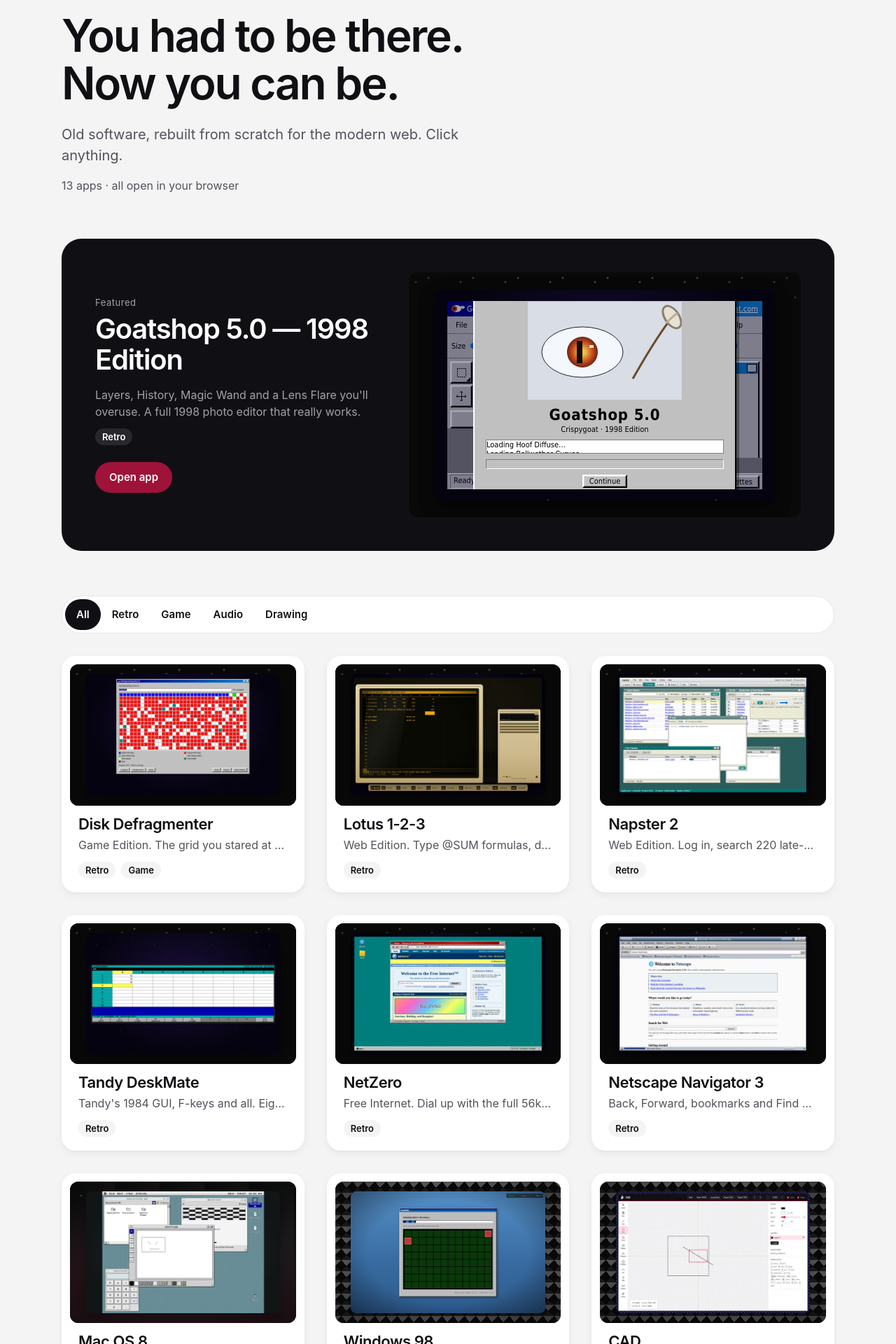
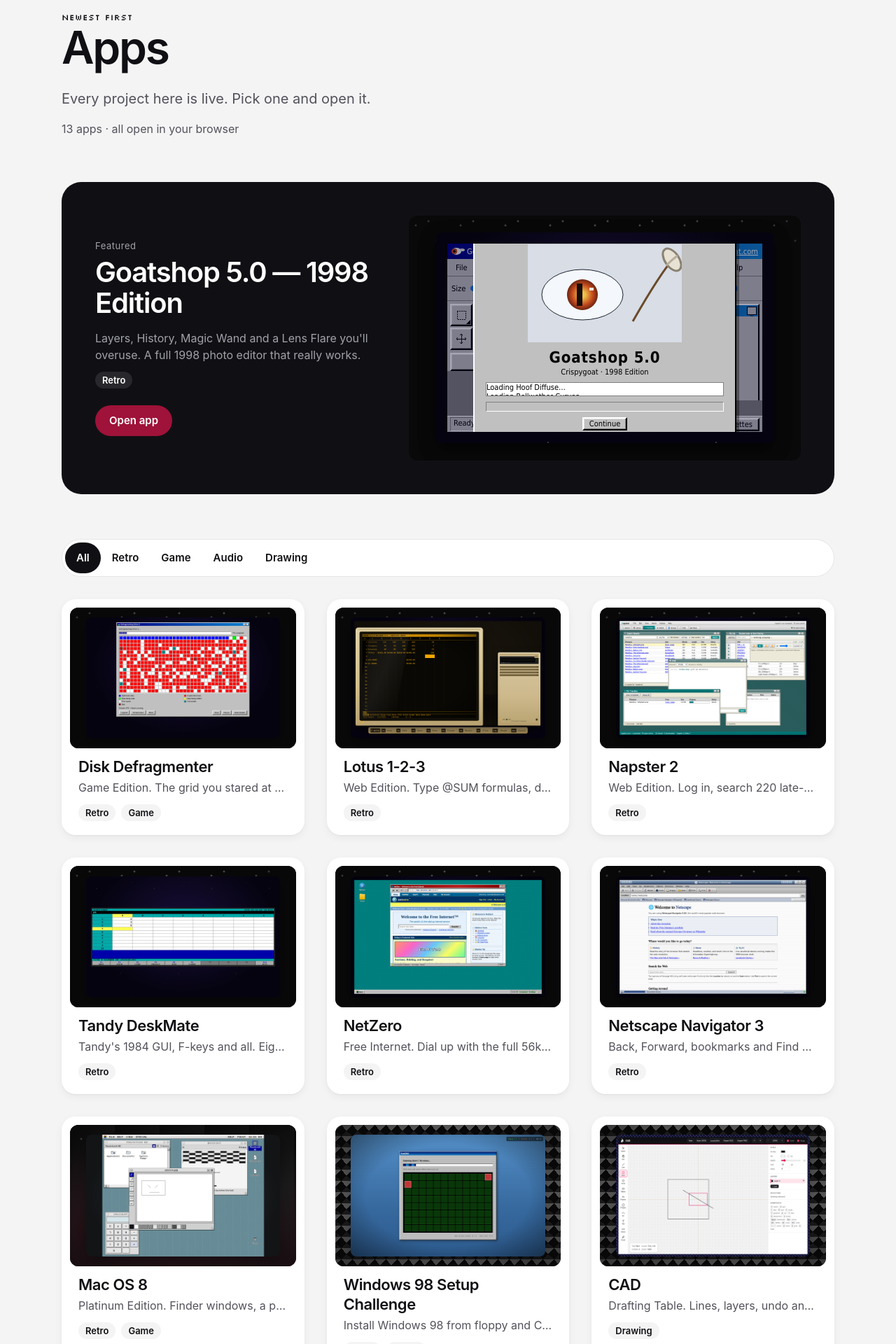
Before and after one commit to dzinesco/crispy, a React (Vite) app: page /portfolio in a window 1280 px wide. Shown: the part 160-2080 px from the top of the page at 70% size. Built offline with nearby package versions, Linux system fonts and the light colour scheme; no server answers; a web font is replaced by a local one.

Commit message:
Resolve with main: redesign Portfolio hero, test scripts union, Win98 time-to-beat copy; keep shipped Defrag (teaser slot back to 'Next up')

```diff
--- a/package.json
+++ b/package.json
@@ -11,6 +11,7 @@
     "build:goatshop": "vite build --config apps/goatshop/vite.config.js",
     "lint": "node scripts/lint.mjs",
     "test:macos8": "node tests/macos8.spec.mjs",
+    "test:site": "node tests/hits-guestbook.spec.mjs && node tests/tyler.spec.mjs",
     "test:deskmate": "node tests/deskmate.spec.mjs",
     "test:goatshop": "node tests/goatshop.spec.mjs",
     "test:defrag": "node tests/defrag.spec.mjs",
--- a/src/data/portfolio.js
+++ b/src/data/portfolio.js
@@ -1,6 +1,8 @@
 // Projects on /portfolio. One object is one app. See PORTFOLIO.md.
-// The homepage hero features `cad` when it is present, otherwise the first
-// shipped entry. The homepage Latest strip mixes shipped apps with posts.
+// The homepage flagship (Goatshop 5.0) shows featuredProject().
+// Shipped apps fill the rest of the homepage grid, newest first.
+// status: 'soon' stays off /portfolio. The Defrag teaser is the only
+// "under construction" block, and it is only on the homepage.
 //
 // demoHref    full navigation to a static app in public/demo/<slug>/
 // postHref    optional link to a blog post
@@ -101,8 +103,8 @@
   },
   {
     slug: 'windows98',
-    title: 'Windows 98 — Setup Challenge',
-    description: 'Install Windows 98 against the clock. Swap disks, type setup, survive ScanDisk. Win and you get ME.',
+    title: 'Windows 98 Setup Challenge',
+    description: 'Install Windows 98 from floppy and CD against the clock. Time to beat: 00:52. Survive ScanDisk, dodge the blue screen, and earn the ME boot.',
     tags: ['Retro', 'Browser', 'Game'],
     image: '/images/portfolio/windows98.png',
     imageAlt: 'ScanDisk window with a grid of disk sectors and two bad sectors flagged in red',
@@ -161,7 +163,6 @@
     description: 'On the bench now. It gets a link the day it actually works.',
     tags: [],
     status: 'soon',
-    bg: 'sparkle',
   },
 ];
 
--- a/src/pages/Portfolio.jsx
+++ b/src/pages/Portfolio.jsx
@@ -14,12 +14,6 @@
   cardTagline,
 } from '../data/portfolio.js';
 
-const SIZES = '(min-width:1024px) 560px, 100vw';
-
-function imageBase(src) {
-  return String(src || '').replace(/\.png$/, '');
-}
-
 function Shot({ project, priority = false }) {
   const [failed, setFailed] = useState(false);
   if (failed || !project?.image) {
@@ -29,34 +23,17 @@
       </div>
     );
   }
-  const base = imageBase(project.image);
   return (
-    <picture>
-      <source media="(max-width: 639px)" type="image/avif" srcSet={`${base}-m.avif`} />
-      <source media="(max-width: 639px)" type="image/webp" srcSet={`${base}-m.webp`} />
-      <source
-        type="image/avif"
-        srcSet={`${base}-640.avif 640w, ${base}-1280.avif 1280w`}
-        sizes={SIZES}
-      />
-      <source
-        type="image/webp"
-        srcSet={`${base}-640.webp 640w, ${base}-1280.webp 1280w`}
-        sizes={SIZES}
-      />
     <img
       className="cg-bezel__shot"
       src={project.image}
       alt={project.imageAlt || ''}
       width="1280"
       height="800"
-        sizes={SIZES}
       loading={priority ? 'eager' : 'lazy'}
-        fetchpriority={priority ? 'high' : undefined}
       decoding="async"
       onError={() => setFailed(true)}
     />
-    </picture>
   );
 }
 
@@ -283,15 +260,16 @@
   return (
     <div className="cg-portfolio">
       <Seo
-        title="Portfolio"
-        description="Every project here is live. Pick one, break it, tell me what you'd build next."
+        title="Apps"
+        description="Every project here is live. Pick one and open it."
         path="/portfolio"
       />
 
       <header className="cg-hero">
         <div className="cg-page">
-          <h1>You had to be there. Now you can be.</h1>
-          <p className="cg-hero__sub">Old software, rebuilt from scratch for the modern web. Click anything.</p>
+          <p className="pixel">Newest first</p>
+          <h1>Apps</h1>
+          <p className="cg-hero__sub">Every project here is live. Pick one and open it.</p>
           <p className="cg-hero__meta">{countLabel}</p>
         </div>
       </header>
@@ -328,8 +306,8 @@
 
       <section className="cg-close">
         <div className="cg-page">
-          <h2>Want one of these for your brand?</h2>
-          <Link className="cg-btn cg-btn-ghost" to="/apply">Pitch</Link>
+          <h2>Leave a note in the guestbook.</h2>
+          <Link className="cg-btn cg-btn-ghost" to="/guestbook">Guestbook</Link>
         </div>
       </section>
     </div>
```
Also changed, not shown: 1 other file (tests, documents, lock files or other folders). Lines whose indentation alone changed are shown as unchanged.
